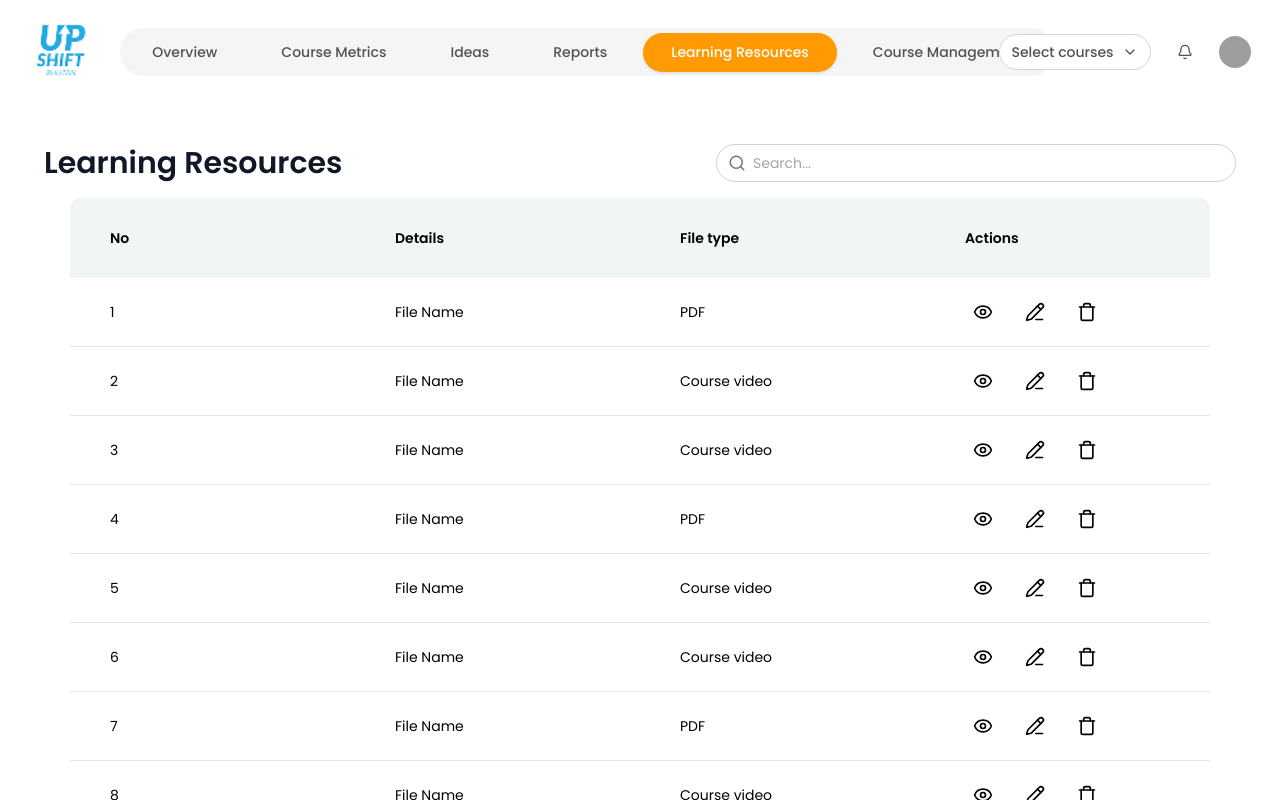
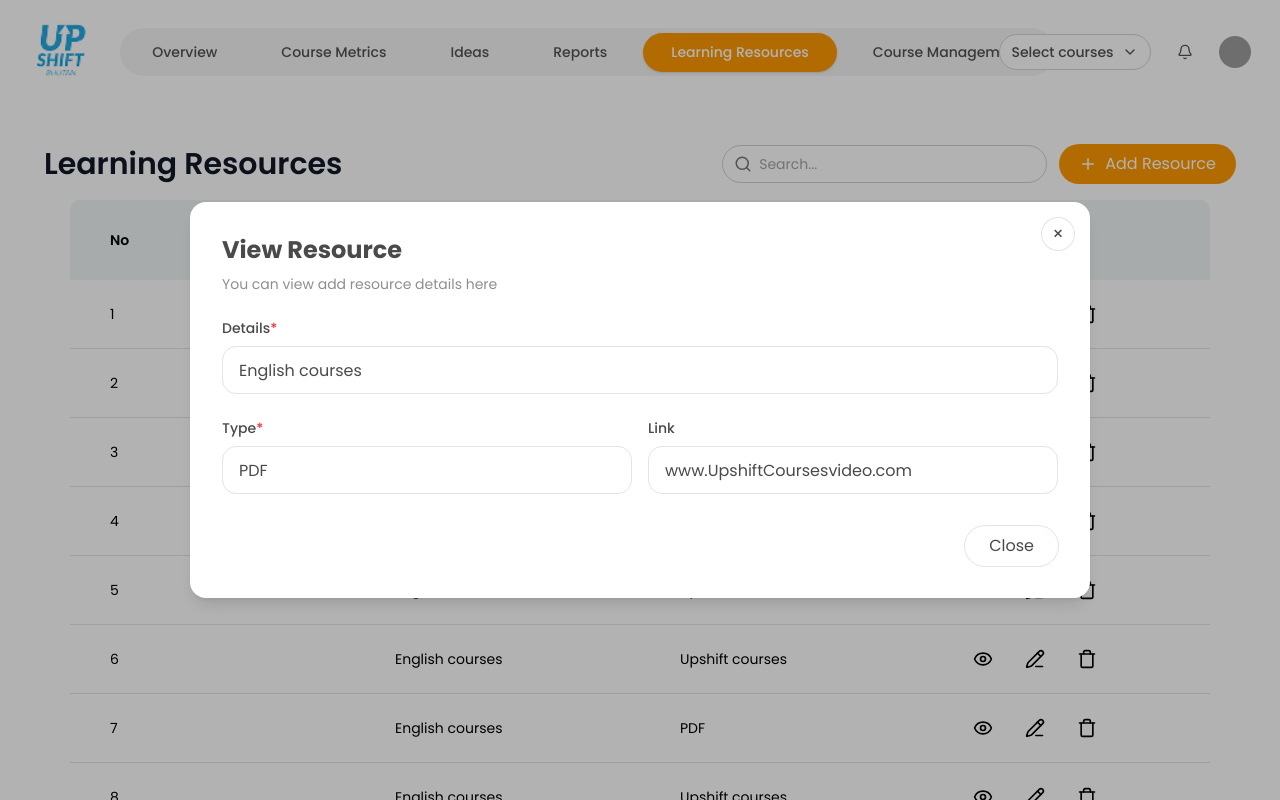
Before and after one commit to Digi9ReachInfoSystems/google-classroom, a Next.js app: page /superadmin/learningresource in a window 1280 px wide. Both pictures are taken after a click on the button 983 px from the left and 312 px from the top of the page. Shown: the top 800 px of the page. Built offline with nearby package versions, Linux system fonts and the light colour scheme; grey boxes are pictures that could not be loaded.

Commit message:
Added popups for Learning Resources in the Super Admin panel

```diff
--- a/src/components/superadmin/superadminlearning/learningtable/learningtable.tsx
+++ b/src/components/superadmin/superadminlearning/learningtable/learningtable.tsx
@@ -2,25 +2,35 @@
 "use client";
 
 import React, { useMemo, useState } from "react";
-import { Eye, PencilLine, Trash, Search } from "lucide-react";
+import { Eye, PencilLine, Trash, Search, Plus } from "lucide-react";
 import Pagination from "@/components/ui/pagination";
 import AddResourceModal from "../popup/addresourcesmodal";
+import ViewResourceModal from "../popup/viewresourcemodal";
+import EditResourceModal from "../popup/editresourcemodal";
+import DeleteResourceModal from "../popup/deleteresourcemodal";
 
-type Row = { id: number; name: string; type: "Course video" | "PDF" };
+type Row = { id: number; name: string; type: string; link: string };
+type ResourceModalData = { details: string; type: string; link: string };
 
 /** Demo data (30 rows so you can see pagination working).
  * Replace with your own data source.
  */
 const seed: Row[] = Array.from({ length: 30 }, (_, i) => ({
   id: i + 1,
-  name: "File Name",
-  type: (i % 3 === 0 ? "PDF" : "Course video") as Row["type"],
+  name: "English courses",
+  type: i % 3 === 0 ? "PDF" : "Upshift courses",
+  link: "www.UpshiftCoursesvideo.com",
 }));
 
 export default function LearningResourcesTable() {
   const [query, setQuery] = useState("");
   const [page, setPage] = useState(1);
-  const [isModalOpen, setIsModalOpen] = useState(false);
+  const [isAddModalOpen, setIsAddModalOpen] = useState(false);
+  const [isViewModalOpen, setIsViewModalOpen] = useState(false);
+  const [isEditModalOpen, setIsEditModalOpen] = useState(false);
+  const [isDeleteModalOpen, setIsDeleteModalOpen] = useState(false);
+  const [selectedResource, setSelectedResource] = useState<ResourceModalData | null>(null);
+  const [selectedRow, setSelectedRow] = useState<Row | null>(null);
   const pageSize = 10;
 
   // Filter then paginate
@@ -44,28 +54,49 @@ export default function LearningResourcesTable() {
     setPage(Math.min(Math.max(1, newPage), totalPages));
   };
 
-  const handleEditClick = () => {
-    setIsModalOpen(true);
+  const handleViewClick = (resource: Row) => {
+    setSelectedResource({ details: resource.name, type: resource.type, link: resource.link });
+    setIsViewModalOpen(true);
   };
 
-  const handleModalClose = () => {
-    setIsModalOpen(false);
+  const handleEditClick = (resource: Row) => {
+    setSelectedResource({ details: resource.name, type: resource.type, link: resource.link });
+    setIsEditModalOpen(true);
   };
 
-  const handleResourceSubmit = (details: string, type: string, link: string) => {
-    console.log("Resource submitted:", { details, type, link });
+  const handleDeleteClick = (resource: Row) => {
+    setSelectedRow(resource);
+    setIsDeleteModalOpen(true);
+  };
+
+  const handleAddResourceClick = () => {
+    setIsAddModalOpen(true);
+  };
+
+  const handleAddResourceSubmit = (details: string, type: string, link: string) => {
+    console.log("Resource added:", { details, type, link });
     // TODO: Implement actual resource submission logic
-    // This could involve API calls to save the resource
+  };
+
+  const handleEditResourceSubmit = (details: string, type: string, link: string) => {
+    console.log("Resource edited:", { details, type, link });
+    // TODO: Implement actual resource edit logic
+  };
+
+  const handleDeleteConfirm = () => {
+    console.log("Resource deleted:", selectedRow);
+    // TODO: Implement actual resource delete logic
   };
 
   return (
     <div className="bg-white rounded-lg mx-auto w-full max-w-[1600px]">
       {/* Header */}
-      <div className="px-5 pt-4 pb-4 flex justify-between items-center">
+      <div className="px-5 pt-4 pb-4 flex justify-between items-center gap-4">
         <h1 className="text-3xl font-semibold text-gray-900">
           Learning Resources
         </h1>
 
+        <div className="flex items-center gap-3">
           <div className="relative w-full max-w-[520px]">
             <Search
               className="pointer-events-none absolute left-3 top-1/2 -translate-y-1/2"
@@ -82,6 +113,15 @@ export default function LearningResourcesTable() {
               placeholder="Search..."
               className="w-full rounded-full border border-[var(--neutral-300)] bg-[var(--neutral-100)] py-2 pl-9 pr-4 text-sm text-[var(--neutral-900)] outline-none focus:border-[var(--blue-400)]"
             />
+          </div>
+
+          <button
+            onClick={handleAddResourceClick}
+            className="flex items-center gap-2 h-10 px-5 rounded-full bg-[var(--primary)] text-white hover:opacity-90 transition-all whitespace-nowrap"
+          >
+            <Plus size={18} />
+            Add Resource
+          </button>
         </div>
       </div>
 
@@ -106,6 +146,7 @@ export default function LearningResourcesTable() {
                 <td className="pl-4 pr-4 md:pl-6 md:pr-6 lg:pl-10 lg:pr-10 py-4 border-b border-[var(--neutral-200)]">
                   <div className="flex gap-4">
                     <button
+                      onClick={() => handleViewClick(r)}
                       className="rounded-full p-2 transition-colors hover:bg-[var(--neutral-200)]"
                       aria-label="View"
                       title="View"
@@ -113,7 +154,7 @@ export default function LearningResourcesTable() {
                       <Eye size={20} />
                     </button>
                     <button
-                      onClick={handleEditClick}
+                      onClick={() => handleEditClick(r)}
                       className="rounded-full p-2 transition-colors hover:bg-[var(--neutral-200)]"
                       aria-label="Edit"
                       title="Edit"
@@ -121,6 +162,7 @@ export default function LearningResourcesTable() {
                       <PencilLine size={20} />
                     </button>
                     <button
+                      onClick={() => handleDeleteClick(r)}
                       className="rounded-full p-2 transition-colors hover:bg-[var(--neutral-200)]"
                       aria-label="Delete"
                       title="Delete"
@@ -163,9 +205,31 @@ export default function LearningResourcesTable() {
 
       {/* Add Resource Modal */}
       <AddResourceModal
-        open={isModalOpen}
-        onClose={handleModalClose}
-        onSubmit={handleResourceSubmit}
+        open={isAddModalOpen}
+        onClose={() => setIsAddModalOpen(false)}
+        onSubmit={handleAddResourceSubmit}
+      />
+
+      {/* View Resource Modal */}
+      <ViewResourceModal
+        open={isViewModalOpen}
+        onClose={() => setIsViewModalOpen(false)}
+        resource={selectedResource}
+      />
+
+      {/* Edit Resource Modal */}
+      <EditResourceModal
+        open={isEditModalOpen}
+        onClose={() => setIsEditModalOpen(false)}
+        onSubmit={handleEditResourceSubmit}
+        resource={selectedResource}
+      />
+
+      {/* Delete Resource Modal */}
+      <DeleteResourceModal
+        open={isDeleteModalOpen}
+        onClose={() => setIsDeleteModalOpen(false)}
+        onConfirm={handleDeleteConfirm}
       />
     </div>
   );
--- /dev/null
+++ b/src/components/superadmin/superadminlearning/popup/deleteresourcemodal.tsx
@@ -0,0 +1,69 @@
+"use client";
+import React from "react";
+
+export default function DeleteResourceModal({
+  open,
+  onClose,
+  onConfirm,
+}: {
+  open: boolean;
+  onClose: () => void;
+  onConfirm: () => void;
+}) {
+  if (!open) return null;
+
+  const handleConfirm = () => {
+    onConfirm();
+    onClose();
+  };
+
+  return (
+    <div
+      className="fixed inset-0 z-50"
+      role="dialog"
+      aria-modal="true"
+      aria-labelledby="delete-resource-title"
+    >
+      <div className="absolute inset-0 bg-black/30" onClick={onClose} />
+
+      <div className="absolute inset-0 grid place-items-center p-4">
+        <div className="w-[min(600px,95vw)] rounded-2xl bg-white shadow-lg p-6 md:p-8 relative">
+          <button
+            onClick={onClose}
+            className="absolute right-4 top-4 h-8 w-8 grid place-items-center rounded-full ring-1 ring-[var(--neutral-200)] hover:bg-[var(--neutral-50)]"
+            aria-label="Close"
+          >
+            <span className="text-[var(--neutral-900)] text-lg leading-none">×</span>
+          </button>
+
+          <div className="mb-6 text-center">
+            <h2
+              id="delete-resource-title"
+              className="text-2xl font-bold text-[var(--neutral-900)] mb-3"
+            >
+              Delete Resource
+            </h2>
+            <p className="text-[var(--neutral-600)] text-sm">
+              Are you sure you want to delete this resource file. This action cannot be undone.
+            </p>
+          </div>
+
+          <div className="mt-8 flex justify-center gap-3">
+            <button
+              onClick={onClose}
+              className="h-10 px-6 rounded-full ring-1 ring-[var(--neutral-200)] text-[var(--neutral-900)] bg-white hover:bg-[var(--neutral-50)] transition-colors"
+            >
+              Cancel
+            </button>
+            <button
+              onClick={handleConfirm}
+              className="h-10 px-6 rounded-full bg-[var(--primary)] text-white hover:opacity-90 transition-all"
+            >
+              Delete resource
+            </button>
+          </div>
+        </div>
+      </div>
+    </div>
+  );
+}
--- a/src/components/superadmin/superadminlearning/popup/addresourcesmodal.tsx
+++ b/src/components/superadmin/superadminlearning/popup/editresourcemodal.tsx
@@ -1,29 +1,36 @@
 "use client";
-import React, { useState } from "react";
+import React, { useState, useEffect } from "react";
 
 type ResourceType = "Video" | "Document" | "Link" | "Image" | "Other";
 
-export default function AddResourceModal({
+export default function EditResourceModal({
   open,
   onClose,
   onSubmit,
+  resource,
 }: {
   open: boolean;
   onClose: () => void;
   onSubmit: (details: string, type: string, link: string) => void;
+  resource: { details: string; type: string; link: string } | null;
 }) {
   const [details, setDetails] = useState("");
   const [type, setType] = useState<ResourceType>("Video");
   const [link, setLink] = useState("");
 
-  if (!open) return null;
+  useEffect(() => {
+    if (resource) {
+      setDetails(resource.details);
+      setType(resource.type as ResourceType);
+      setLink(resource.link);
+    }
+  }, [resource]);
+
+  if (!open || !resource) return null;
 
   const handleSubmit = () => {
     if (details.trim()) {
       onSubmit(details.trim(), type, link.trim());
-      setDetails("");
-      setType("Video");
-      setLink("");
       onClose();
     }
   };
@@ -33,7 +40,7 @@ export default function AddResourceModal({
       className="fixed inset-0 z-50"
       role="dialog"
       aria-modal="true"
-      aria-labelledby="add-resource-title"
+      aria-labelledby="edit-resource-title"
     >
       <div className="absolute inset-0 bg-black/30" onClick={onClose} />
 
@@ -49,13 +56,13 @@ export default function AddResourceModal({
 
           <div className="mb-6">
             <h2
-              id="add-resource-title"
+              id="edit-resource-title"
               className="text-2xl font-bold text-[var(--neutral-900)] mb-2"
             >
-              Add Resource
+              Edit Resource
             </h2>
             <p className="text-[var(--neutral-600)] text-sm">
-              You can add new resource by submitting details here.
+              You can add new resource by submitting details here
             </p>
           </div>
 
@@ -63,13 +70,13 @@ export default function AddResourceModal({
             {/* Details Field - First Row */}
             <div>
               <label
-                htmlFor="details"
+                htmlFor="edit-details"
                 className="block text-sm font-medium text-[var(--neutral-900)] mb-2"
               >
                 Details<span className="text-red-500">*</span>
               </label>
               <input
-                id="details"
+                id="edit-details"
                 type="text"
                 value={details}
                 onChange={(e) => setDetails(e.target.value)}
@@ -84,14 +91,14 @@ export default function AddResourceModal({
               {/* Type Field */}
               <div className="flex-1">
                 <label
-                  htmlFor="type"
+                  htmlFor="edit-type"
                   className="block text-sm font-medium text-[var(--neutral-900)] mb-2"
                 >
                   Type<span className="text-red-500">*</span>
                 </label>
                 <div className="relative">
                   <select
-                    id="type"
+                    id="edit-type"
                     value={type}
                     onChange={(e) => setType(e.target.value as ResourceType)}
                     className="w-full h-12 px-4 rounded-xl border border-[var(--neutral-200)] bg-white text-[var(--neutral-900)] focus:outline-none focus:ring-2 focus:ring-[var(--primary)] focus:border-transparent appearance-none pr-10"
@@ -120,13 +127,13 @@ export default function AddResourceModal({
               {/* Link Field */}
               <div className="flex-1">
                 <label
-                  htmlFor="link"
+                  htmlFor="edit-link"
                   className="block text-sm font-medium text-[var(--neutral-900)] mb-2"
                 >
                   Link
                 </label>
                 <input
-                  id="link"
+                  id="edit-link"
                   type="url"
                   value={link}
                   onChange={(e) => setLink(e.target.value)}
@@ -147,7 +154,7 @@ export default function AddResourceModal({
             <button
               onClick={handleSubmit}
               disabled={!details.trim()}
-              className="h-10 px-6 rounded-full bg-orange-500 text-white hover:bg-orange-600 disabled:opacity-50 disabled:cursor-not-allowed transition-colors"
+              className="h-10 px-6 rounded-full bg-[var(--primary)] text-white hover:opacity-90 disabled:opacity-50 disabled:cursor-not-allowed transition-all"
             >
               Submit
             </button>
--- /dev/null
+++ b/src/components/superadmin/superadminlearning/popup/viewresourcemodal.tsx
@@ -0,0 +1,114 @@
+"use client";
+import React from "react";
+
+export default function ViewResourceModal({
+  open,
+  onClose,
+  resource,
+}: {
+  open: boolean;
+  onClose: () => void;
+  resource: { details: string; type: string; link: string } | null;
+}) {
+  if (!open || !resource) return null;
+
+  return (
+    <div
+      className="fixed inset-0 z-50"
+      role="dialog"
+      aria-modal="true"
+      aria-labelledby="view-resource-title"
+    >
+      <div className="absolute inset-0 bg-black/30" onClick={onClose} />
+
+      <div className="absolute inset-0 grid place-items-center p-4">
+        <div className="w-[min(900px,95vw)] rounded-2xl bg-white shadow-lg p-6 md:p-8 relative">
+          <button
+            onClick={onClose}
+            className="absolute right-4 top-4 h-8 w-8 grid place-items-center rounded-full ring-1 ring-[var(--neutral-200)] hover:bg-[var(--neutral-50)]"
+            aria-label="Close"
+          >
+            <span className="text-[var(--neutral-900)] text-lg leading-none">×</span>
+          </button>
+
+          <div className="mb-6">
+            <h2
+              id="view-resource-title"
+              className="text-2xl font-bold text-[var(--neutral-900)] mb-2"
+            >
+              View Resource
+            </h2>
+            <p className="text-[var(--neutral-600)] text-sm">
+              You can view add resource details here
+            </p>
+          </div>
+
+          <div className="space-y-6">
+            {/* Details Field - First Row */}
+            <div>
+              <label
+                htmlFor="view-details"
+                className="block text-sm font-medium text-[var(--neutral-900)] mb-2"
+              >
+                Details<span className="text-red-500">*</span>
+              </label>
+              <input
+                id="view-details"
+                type="text"
+                value={resource.details}
+                readOnly
+                className="w-full h-12 px-4 rounded-xl border border-[var(--neutral-200)] bg-[var(--neutral-50)] text-[var(--neutral-900)] cursor-not-allowed"
+              />
+            </div>
+
+            {/* Type and Link Fields - Same Row */}
+            <div className="flex gap-4">
+              {/* Type Field */}
+              <div className="flex-1">
+                <label
+                  htmlFor="view-type"
+                  className="block text-sm font-medium text-[var(--neutral-900)] mb-2"
+                >
+                  Type<span className="text-red-500">*</span>
+                </label>
+                <input
+                  id="view-type"
+                  type="text"
+                  value={resource.type}
+                  readOnly
+                  className="w-full h-12 px-4 rounded-xl border border-[var(--neutral-200)] bg-[var(--neutral-50)] text-[var(--neutral-900)] cursor-not-allowed"
+                />
+              </div>
+
+              {/* Link Field */}
+              <div className="flex-1">
+                <label
+                  htmlFor="view-link"
+                  className="block text-sm font-medium text-[var(--neutral-900)] mb-2"
+                >
+                  Link
+                </label>
+                <input
+                  id="view-link"
+                  type="text"
+                  value={resource.link}
+                  readOnly
+                  className="w-full h-12 px-4 rounded-xl border border-[var(--neutral-200)] bg-[var(--neutral-50)] text-[var(--neutral-900)] cursor-not-allowed"
+                />
+              </div>
+            </div>
+          </div>
+
+          <div className="mt-8 flex justify-end">
+            <button
+              onClick={onClose}
+              className="h-10 px-6 rounded-full ring-1 ring-[var(--neutral-200)] text-[var(--neutral-900)] bg-white hover:bg-[var(--neutral-50)] transition-colors"
+            >
+              Close
+            </button>
+          </div>
+        </div>
+      </div>
+    </div>
+  );
+}
```
Lines whose indentation alone changed are shown as unchanged.
